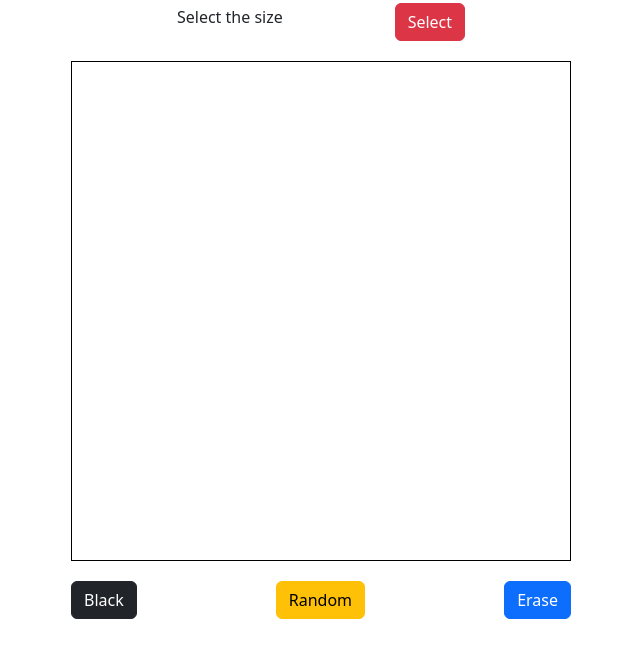
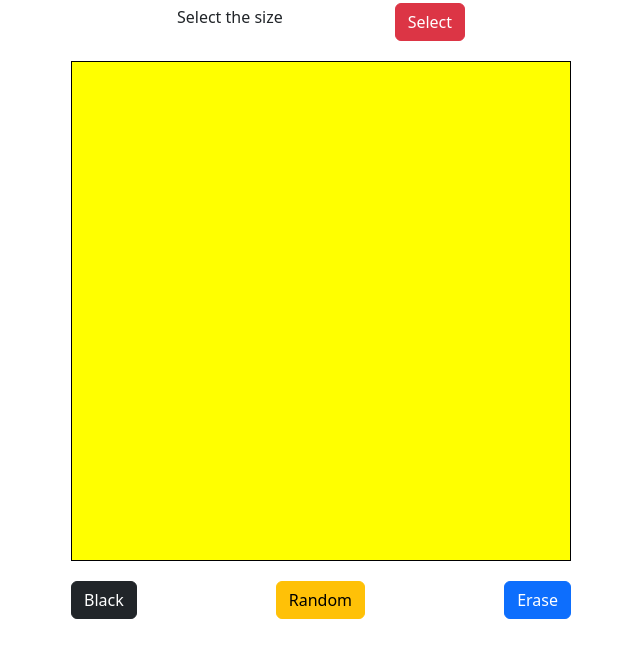
Before and after one commit to gchandev/Etch-a-sketch, a plain HTML site: page Etch-2/index.html in a window 1280 px wide. Shown: the part 53-710 px from the top of the page, without its empty margins (319-959 px from the left). Drawn offline with nearby package versions, Linux system fonts and the light colour scheme.

Commit message:
create board function

```diff
--- a/Etch-2/main.js
+++ b/Etch-2/main.js
@@ -0,0 +1,20 @@
+document.addEventListener("DOMContentLoaded", function() {
+    createBoard(16);
+    console.log("hi");
+})
+
+function createBoard(size){
+    let board = document.querySelector(".board");
+
+    board.style.gridTemplateColumns = `repeat(${size}, 1fr)`;
+    board.style.gridTemplateRows = `repeat(${size}, 1fr)`;
+
+    let numDivs = size * size;
+
+    for(let i = 0; i < numDivs; i++) {
+        let div = document.createElement("div");
+        div.style.backgroundColor = "yellow";
+        board.insertAdjacentElement("beforeend", div);
+    }
+
+}
--- a/Etch-2/styles.css
+++ b/Etch-2/styles.css
@@ -24,6 +24,7 @@ body {
 }
 
 .board {
+    display: grid;
     width: 500px;
     height: 500px;
     border: 1px solid black;
```
